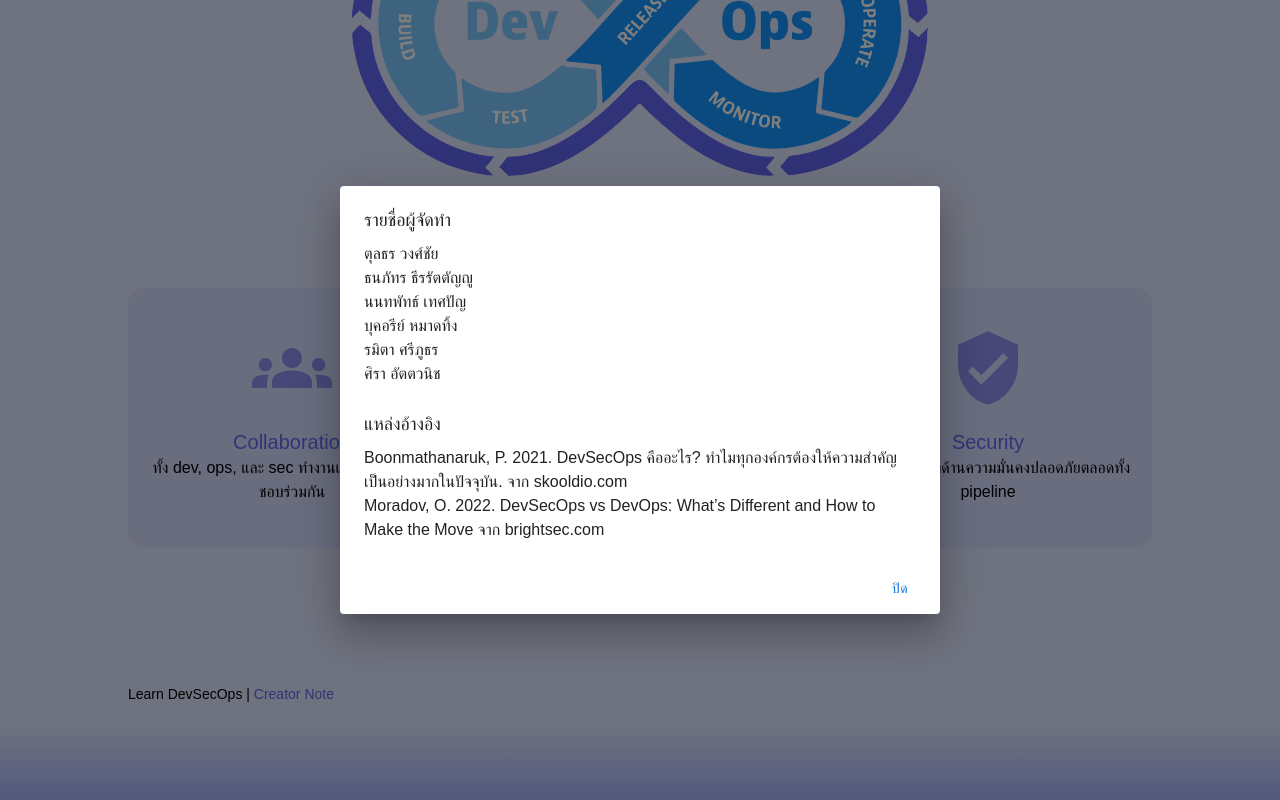
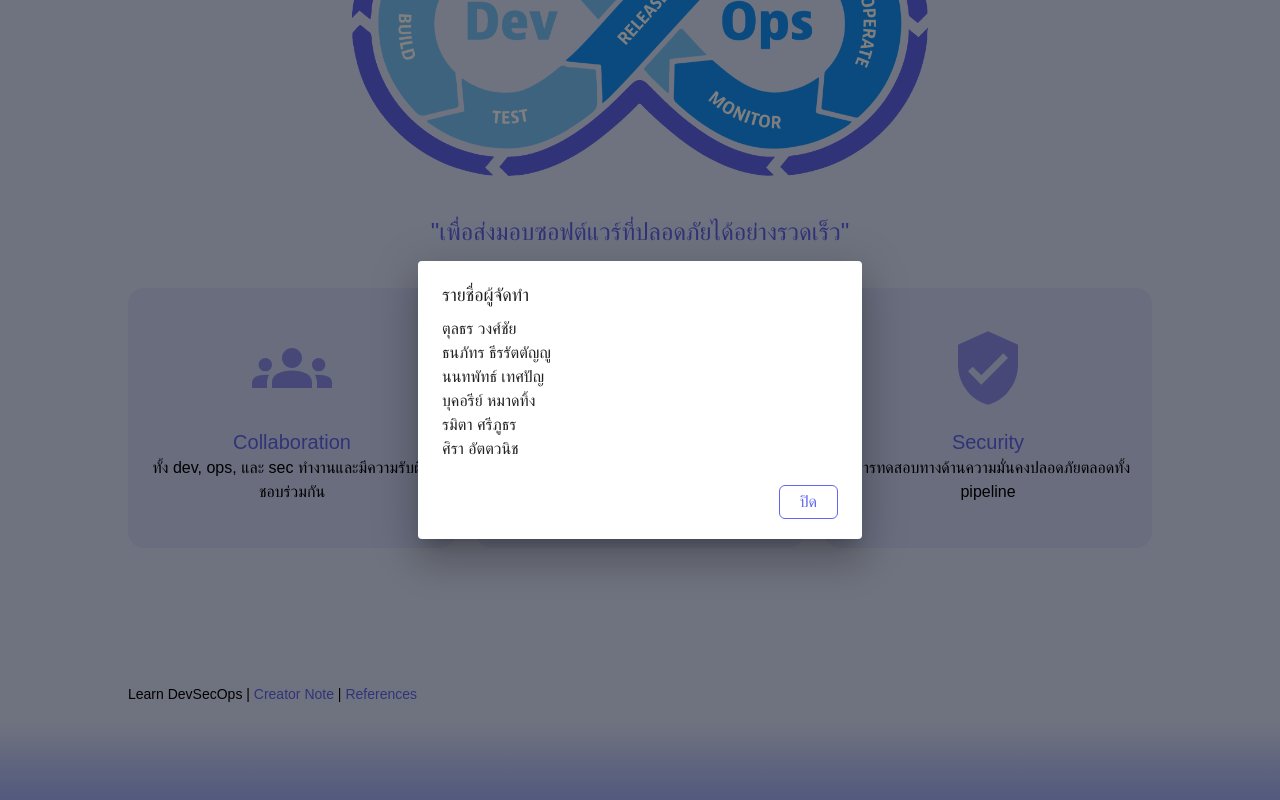
Before and after one commit to tjthanapat/its-learn-devsecops, a React (Create React App) app: page / in a window 1280 px wide. Both pictures are taken after a click on the button "Creator Note". Shown: the part 1626-2426 px from the top of the page. Built offline with nearby package versions, Linux system fonts and the light colour scheme; the HTML template or start-up script is replaced by a standard one.

Commit message:
update footer

```diff
--- a/src/components/Footer.js
+++ b/src/components/Footer.js
@@ -1,32 +1,39 @@
 import React, { useState } from 'react';
-import Button from '@mui/material/Button';
 import Dialog from '@mui/material/Dialog';
-import DialogActions from '@mui/material/DialogActions';
 import DialogContent from '@mui/material/DialogContent';
-import DialogContentText from '@mui/material/DialogContentText';
-import DialogTitle from '@mui/material/DialogTitle';
 
 const Footer = () => {
+  return (
+    <footer className="p-10 bg-indigo-100 bg-gradient-to-b from-indigo-100 via-indigo-100 to-indigo-300">
+      <div className="mx-auto max-w-screen-lg text-sm pb-14">
+        <p>
+          Learn DevSecOps | <CreatorNote /> | <References />
+        </p>
+      </div>
+    </footer>
+  );
+};
+
+const CreatorNote = () => {
   const [open, setOpen] = useState(false);
-
   const handleClickOpen = () => {
     setOpen(true);
   };
-
   const handleClose = () => {
     setOpen(false);
   };
 
   return (
-    <footer className="p-10 bg-indigo-100 bg-gradient-to-b from-indigo-100 via-indigo-100 to-indigo-300">
-      <div className="mx-auto max-w-screen-lg text-sm pb-14">
-        <p>
-          Learn DevSecOps |{' '}
-          <button onClick={handleClickOpen} className="text-indigo-500 hover:text-indigo-600">Creator Note</button>
-        </p>
-        <Dialog open={open} onClose={handleClose}>
+    <>
+      <button
+        onClick={handleClickOpen}
+        className="text-indigo-500 hover:text-indigo-600"
+      >
+        Creator Note
+      </button>
+      <Dialog open={open} onClose={handleClose} fullWidth maxWidth="xs">
         <DialogContent>
-            <div id="creators-note">
+          <div>
             <p className="font-mitr text-lg mb-2">รายชื่อผู้จัดทำ</p>
             <ul>
               <li>ตุลธร วงศ์ชัย</li>
@@ -36,42 +43,176 @@ const Footer = () => {
               <li>รมิตา ศรีภูธร</li>
               <li>ศิรา อัตตวนิช</li>
             </ul>
-              <br/>
+            <div className="mt-6">
+              <button
+                onClick={handleClose}
+                autoFocus
+                className="float-right text-indigo-500 hover:bg-indigo-500 hover:text-white px-5 py-1 rounded-md border border-indigo-500"
+              >
+                ปิด
+              </button>
+            </div>
+          </div>
+        </DialogContent>
+      </Dialog>
+    </>
+  );
+};
+
+const References = () => {
+  const [open, setOpen] = useState(false);
+  const handleClickOpen = () => {
+    setOpen(true);
+  };
+  const handleClose = () => {
+    setOpen(false);
+  };
+
+  return (
+    <>
+      <button
+        onClick={handleClickOpen}
+        className="text-indigo-500 hover:text-indigo-600"
+      >
+        References
+      </button>
+      <Dialog open={open} onClose={handleClose}>
+        <DialogContent>
+          <div>
             <p className="font-mitr text-lg mb-2">แหล่งอ้างอิง</p>
-              <ul>
+            <ul className="references list-dashed list-inside text-sm">
               <li>
-                  Boonmathanaruk, P. 2021. DevSecOps คืออะไร?
-                  ทำไมทุกองค์กรต้องให้ความสำคัญเป็นอย่างมากในปัจจุบัน. จาก{' '}
+                Bhandari, Parveen. (2022). DevSecOps Pipeline - A Complete
+                Overview. Retrieved from{' '}
+                <a
+                  href="https://www.xenonstack.com/insights/guide-devsecops-pipeline"
+                  rel="noopener noreferrer"
+                  target="_blank"
+                >
+                  Xenonstack
+                </a>
+              </li>
+              <li>
+                Boonmathanaruk, Patchara. (2021). DevSecOps คืออะไร?
+                ทำไมทุกองค์กรต้องให้ความสำคัญเป็นอย่างมากในปัจจุบัน. Retrieved
+                from{' '}
                 <a
                   href="https://blog.skooldio.com/what-is-devsecops/"
                   rel="noopener noreferrer"
                   target="_blank"
                 >
-                    skooldio.com
+                  Skooldio
                 </a>
               </li>
               <li>
-                  Moradov, O. 2022. DevSecOps vs DevOps: What’s Different and How to
-                  Make the Move จาก{' '}
+                Deploy App ง่าย ๆ ได้ผลลัพธ์อย่างมือโปร ด้วย 15
+                เครื่องมือที่ใช้ร่วมกับ Kubernetes. (2020). Retrieved from{' '}
+                <a
+                  href="https://blog.skooldio.com/15-tools-for-k8s/"
+                  rel="noopener noreferrer"
+                  target="_blank"
+                >
+                  Skooldio
+                </a>
+              </li>
+              <li>
+                DevSecOps and the cyber imperative. (2019). Retrieved from{' '}
+                <a
+                  href="https://www2.deloitte.com/content/dam/Deloitte/uk/Documents/technology/deloitte-uk-tech-trends-2019-chapter7-devsecops.pdf"
+                  rel="noopener noreferrer"
+                  target="_blank"
+                >
+                  Deloitte
+                </a>
+              </li>
+              <li>
+                DevSecOps Case Study. (n.d.). Retrieved from{' '}
+                <a
+                  href="https://www.makpar.com/devsecops-case-study"
+                  rel="noopener noreferrer"
+                  target="_blank"
+                >
+                  Makpar
+                </a>
+              </li>
+              <li>
+                Docker คืออะไร. (n.d.). Retrieved from{' '}
+                <a
+                  href="https://aws.amazon.com/th/docker/"
+                  rel="noopener noreferrer"
+                  target="_blank"
+                >
+                  Amazon Web Services
+                </a>
+              </li>
+              <li>
+                Jenkins คืออะไร. (n.d.). Retrieved from{' '}
+                <a
+                  href="https://www.4xtreme.com/2019/09/12/jenkins-คืออะไร/"
+                  rel="noopener noreferrer"
+                  target="_blank"
+                >
+                  4 Xtreme
+                </a>
+              </li>
+              <li>
+                Junchotchoung, Tunyapron. (2021). ช่วยพัฒนาซอฟต์แวร์ให้รวดเร็ว
+                และปลอดภัยด้วย DevSecOps. Retrieved from{' '}
+                <a
+                  href="https://www.tangerine.co.th/highlight/dev-sec-ops-software-development/"
+                  rel="noopener noreferrer"
+                  target="_blank"
+                >
+                  tangerine
+                </a>
+              </li>
+              <li>
+                Maric, Nedim. (2021). What Is DevSecOps? Adding Security to the
+                SDLC. Retrieved from{' '}
+                <a
+                  href="https://brightsec.com/blog/devsecops/"
+                  rel="noopener noreferrer"
+                  target="_blank"
+                >
+                  Bright Security
+                </a>
+              </li>
+              <li>
+                Montha, Sakul. (2017). Vault คืออะไร เอามาทำอะไรกับงานของเราได้
+                ?. Retrieved from{' '}
+                <a
+                  href="https://iamgique.medium.com/vault-คืออะไร-เอามาทำอะไรกับงานของเราได้-bee679750df4"
+                  rel="noopener noreferrer"
+                  target="_blank"
+                >
+                  Sakul Montha's Medium
+                </a>
+              </li>
+              <li>
+                Moradov, Oliver. (2022). DevSecOps vs DevOps: What’s Different
+                and How to Make the Move. Retrieved from{' '}
                 <a
                   href="https://brightsec.com/blog/devsecops-vs-devops/"
                   rel="noopener noreferrer"
                   target="_blank"
                 >
-                    brightsec.com
+                  Bright Security
                 </a>
               </li>
             </ul>
+            <div className="mt-6">
+              <button
+                onClick={handleClose}
+                autoFocus
+                className="float-right text-indigo-500 hover:bg-indigo-500 hover:text-white px-5 py-1 rounded-md border border-indigo-500"
+              >
+                ปิด
+              </button>
+            </div>
           </div>
         </DialogContent>
-          <DialogActions>
-            <Button onClick={handleClose} autoFocus>
-              ปิด
-            </Button>
-          </DialogActions>
       </Dialog>
-      </div>
-    </footer>
+    </>
   );
 };
 
--- a/src/index.css
+++ b/src/index.css
@@ -16,3 +16,10 @@ body {
 h1, h2, .font-mitr {
   font-family: 'Mitr', sans-serif;
 }
+
+ul.list-dashed {
+  list-style-type: none;
+}
+ul.list-dashed > li:before {
+  content: "- ";
+}
--- a/src/style.css
+++ b/src/style.css
@@ -15,3 +15,7 @@
 	width: 100%;
 	height: 100%;
 }
+
+ul.references>li>a {
+	color: rgb(99 102 241);
+}
```
Lines whose indentation alone changed are shown as unchanged.
